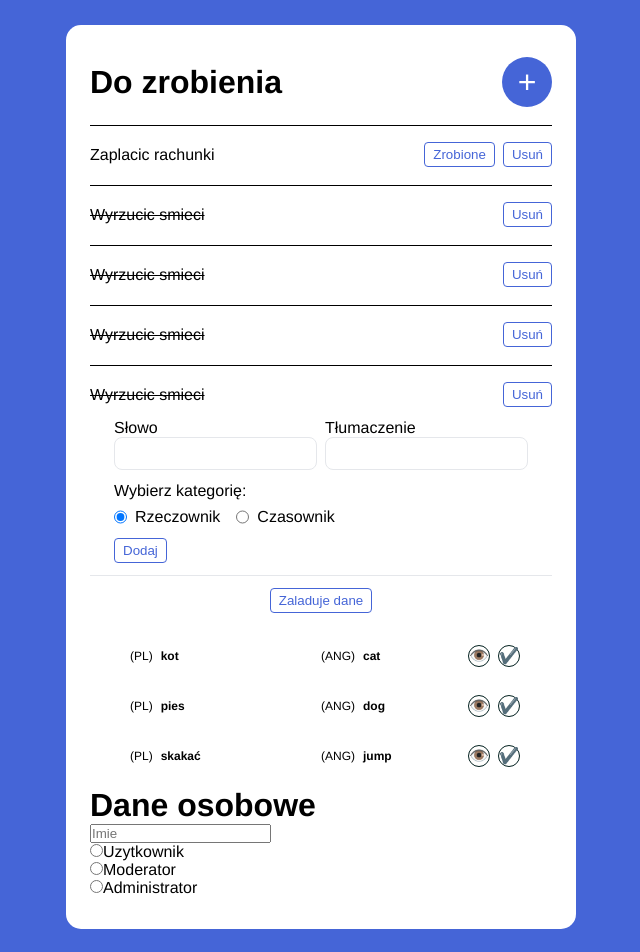
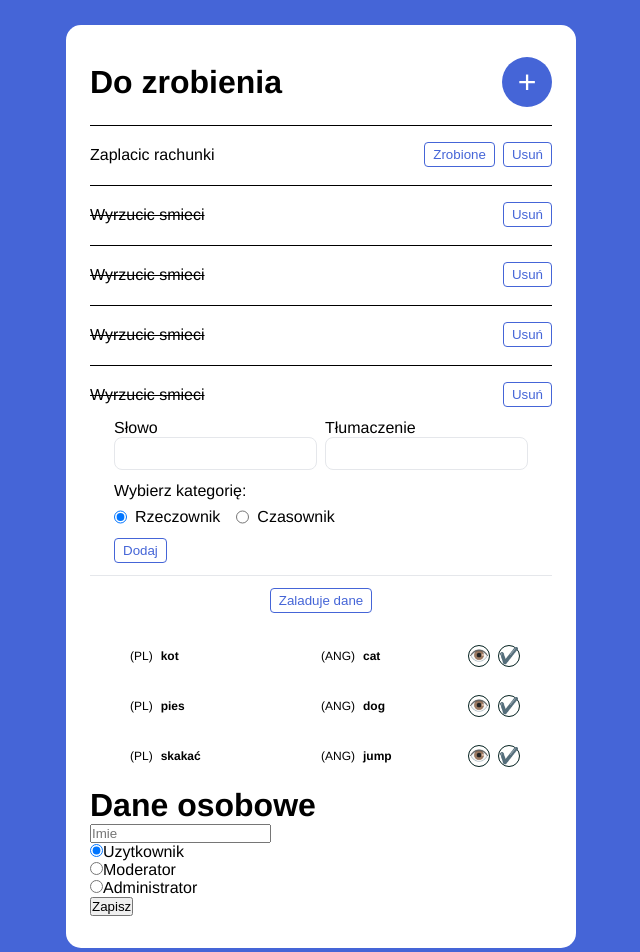
Before and after one commit to Marcin-podgorski93/React_to_do, a React (Vite) app: page / in a window 1280 px wide. Shown: the top 952 px of the page, without its empty margins (319-959 px from the left). Built offline with nearby package versions, Linux system fonts and the light colour scheme.

Commit message:
added useState to add information what type of user we choose

```diff
--- a/src/App.jsx
+++ b/src/App.jsx
@@ -7,6 +7,11 @@ import { Form_Translate } from "./components/Form Translate/Form_translate";
 
 function App() {
   const [isFormShown, setIsformShown] = useState(false);
+
+  const [name, setName] = useState("");
+  const [role, setRole] = useState("Uzytkownik");
+
+  const [person, setPerson] = useState(null);
 
   const [todos, setTodo] = useState([
     { name: "Zaplacic rachunki", done: false, id: 1 },
@@ -45,6 +50,16 @@ function App() {
   function handleFormSubmit(formData) {
     console.log(formData);
   }
+
+  function handleSubmit(e) {
+    e.preventDefault();
+    setPerson({ name, role });
+    setName("");
+  }
+
+  console.log({ handleSubmit });
+  console.log(name);
+  console.log(role);
 
   return (
     <div className={styles.container}>
@@ -127,25 +142,52 @@ function App() {
         </header>
       </div>
       <div>
-        <form action="">
+        <form onSubmit={handleSubmit}>
           <div>
             <h1>Dane osobowe</h1>
           </div>
           <div>
-            <input type="text" placeholder="Imie" />
+            <input
+              type="text"
+              placeholder="Imie"
+              value={name}
+              onChange={(e) => setName(e.target.value)}
+            />
           </div>
           <div>
-            <input type="radio" name="role" id="user" value="Uzytkownik" />
+            <input
+              type="radio"
+              name="role"
+              id="user"
+              value="Uzytkownik"
+              checked={role === "Uzytkownik"}
+              onChange={(e) => setRole(e.target.value)}
+            />
             <label htmlFor="user">Uzytkownik</label>
           </div>
           <div>
-            <input type="radio" name="role" id="moderator" value="Moderator" />
+            <input
+              type="radio"
+              name="role"
+              id="moderator"
+              value="Moderator"
+              checked={role === "Moderator"}
+              onChange={(e) => setRole(e.target.value)}
+            />
             <label htmlFor="user">Moderator</label>
           </div>
           <div>
-            <input type="radio" name="role" id="admin" value="Administrator" />
+            <input
+              type="radio"
+              name="role"
+              id="admin"
+              value="Administrator"
+              checked={role === "Administrator"}
+              onChange={(e) => setRole(e.target.value)}
+            />
             <label htmlFor="admin">Administrator</label>
           </div>
+          <button>Zapisz</button>
         </form>
       </div>
     </div>
```
